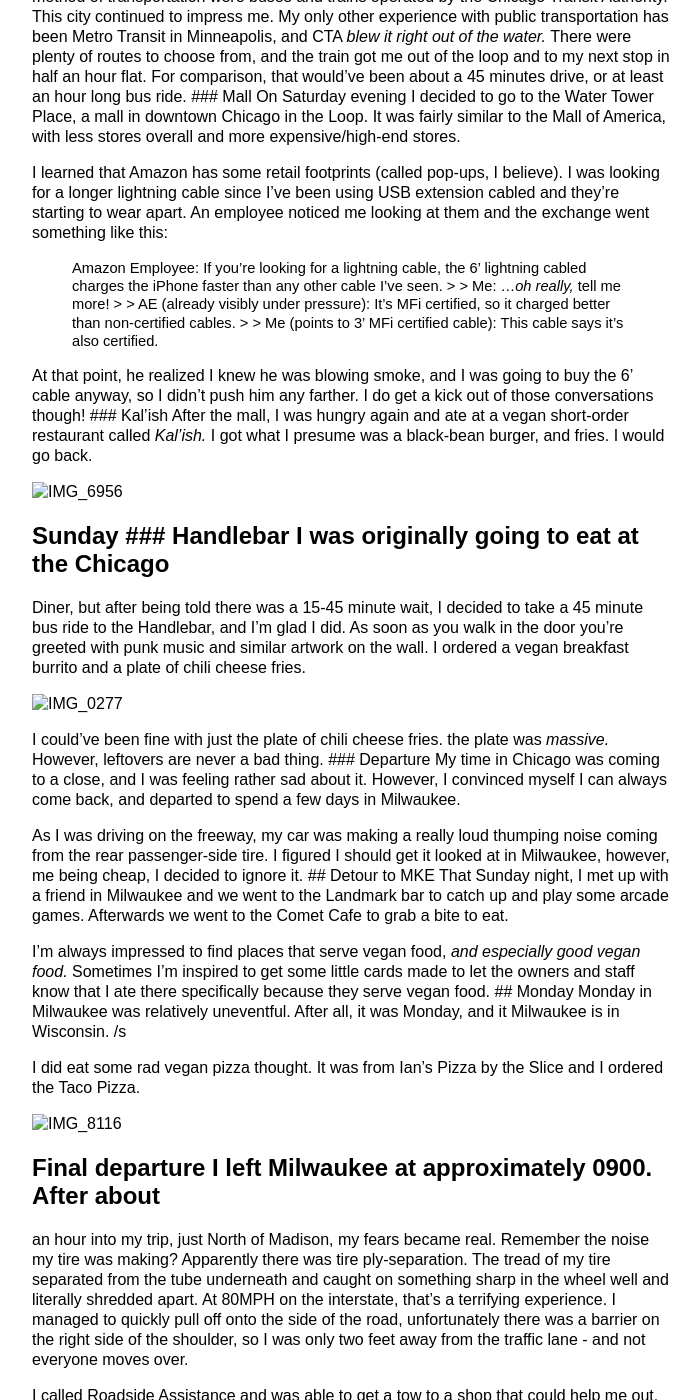
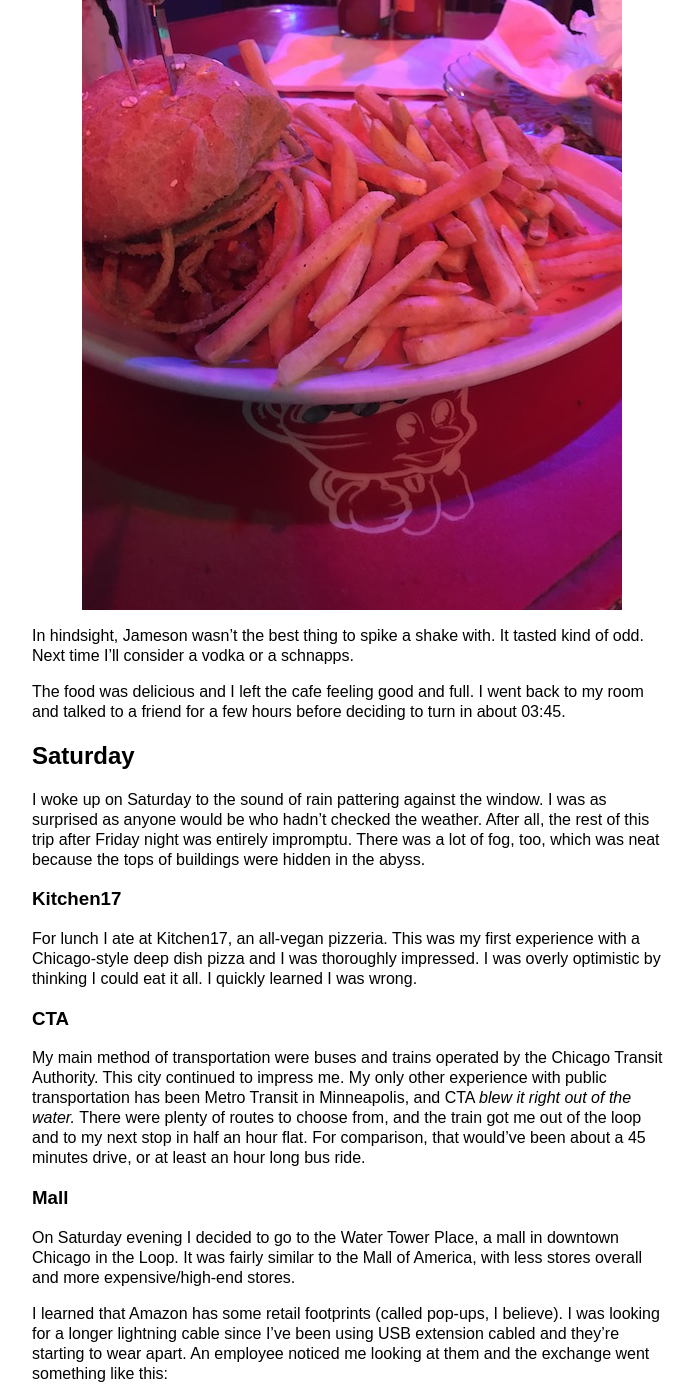
Before and after one commit to prplecake/jrgnsn.net, a Jekyll site: the page built from _posts/2017-11-11-Trip-to-Chicago.md, in a window 1280 px wide and 1400 px high, scrolled down 1365 px. Shown: the whole window, without its empty margins (128-828 px from the left). Built offline with Jekyll 4.4.1, drawn with Linux system fonts in a browser that asks for light colours; some of the changed text lies outside the part shown.

Commit message:
Fixed post formatting

```diff
--- a/_posts/2017-11-11-Trip-to-Chicago.md
+++ b/_posts/2017-11-11-Trip-to-Chicago.md
@@ -4,13 +4,17 @@ title: Trip to Chicago
 ---
 
 *I went to Chicago over the weekend of 3 November 2017 to see the Used
-*play at Aragon Ballroom. Here is how things went down.*
+play at Aragon Ballroom. Here is how things went down.*
 
-## Friday ### MPLS >> Chicago I departed immediately after work on 3
-Nov. The trip itself was extremely uneventful (in the best possible
-ways) but the tollway kinda beat me up. I was expecting a toll or two,
-but I ended up spending about $10 in tolls on the way to Chicago. Next
-time I’m using an E-ZPass for sure.
+## Friday
+
+### MPLS >> Chicago
+
+I departed immediately after work on 3 Nov. The trip itself was
+extremely uneventful (in the best possible ways) but the tollway kinda
+beat me up. I was expecting a toll or two, but I ended up spending about
+$10 in tolls on the way to Chicago. Next time I’m using an E-ZPass for
+sure.
 
 Originally I was planning on sleeping in my car and driving back the day
 after. After getting to Chicago, I decided that was a silly idea and
@@ -26,7 +30,7 @@ joint venture between a company in Australia and Spain(?).
 
 ### The Used w/ Glassjaw @ Aragon Ballroom
 
-![IMG_9048-1](/content/images/2017/11/IMG_9048-1.JPG)
+![IMG_9048-1](/content/trip-to-chicago/IMG_9048-1.JPG)
 
 Since I got to Chicago a little later than expected I, unfortunately,
 missed most of Glassjaw as I arrived at the venue at approximately
@@ -38,20 +42,23 @@ The Used put on a great show. Something about the Used and how they
 interact with the crowd seems to make everyone feel like they can be
 themselves. I even moved around a little bit! I had a great time.
 
-### My After Party After the show, I felt a little lost in a new city. I
-wasn’t very familiar with the area around the ballroom and my Lyft
-driver mentioned it wasn’t a very nice neighborhood anyway. I decided to
-go back to my hotel to get my bearings and do some research. I was very
-hungry and I found a place called *Pick Me Up Cafe*. They have a lot of
-specific vegan options on their menu, I wanted one of each, however
-after consulting the server, she talked me out of it as the servings
-were large. *She was right.* Here’s what I ordered (all vegan, of
-course):
+### My After Party
 
-* Mozzarella sticks Seitan Sloppy Joe with onion rings on top and (very
-* peppery) fries on the side a strawberry shake spiked with Jameson.
+After the show, I felt a little lost in a new city. I wasn’t very
+familiar with the area around the ballroom and my Lyft driver mentioned
+it wasn’t a very nice neighborhood anyway. I decided to go back to my
+hotel to get my bearings and do some research. I was very hungry and I
+found a place called *Pick Me Up Cafe*. They have a lot of specific
+vegan options on their menu, I wanted one of each, however after
+consulting the server, she talked me out of it as the servings were
+large. *She was right.* Here’s what I ordered (all vegan, of course):
 
-![IMG_0252](/content/images/2017/11/IMG_0252.JPG)
+* Mozzarella sticks
+* Seitan Sloppy Joe with onion rings on top and (very
+peppery) fries on the side
+* a strawberry shake spiked with Jameson.
+
+![IMG_0252](/content/trip-to-chicago/IMG_0252.JPG)
 
 In hindsight, Jameson wasn't the best thing to spike a shake with. It
 tasted kind of odd. Next time I'll consider a vodka or a schnapps.
@@ -60,25 +67,36 @@ The food was delicious and I left the cafe feeling good and full. I went
 back to my room and talked to a friend for a few hours before deciding
 to turn in about 03:45.
 
-## Saturday I woke up on Saturday to the sound of rain pattering against
-the window. I was as surprised as anyone would be who hadn't checked the
-weather. After all, the rest of this trip after Friday night was
-entirely impromptu. There was a lot of fog, too, which was neat because
-the tops of buildings were hidden in the abyss.  ### Kitchen17 For lunch
-I ate at Kitchen17, an all-vegan pizzeria. This was my first experience
-with a Chicago-style deep dish pizza and I was thoroughly impressed. I
-was overly optimistic by thinking I could eat it all. I quickly learned
-I was wrong. ### CTA My main method of transportation were buses and
-trains operated by the Chicago Transit Authority. This city continued to
-impress me. My only other experience with public transportation has been
-Metro Transit in Minneapolis, and CTA *blew it right out of the water.*
-There were plenty of routes to choose from, and the train got me out of
-the loop and to my next stop in half an hour flat. For comparison, that
-would've been about a 45 minutes drive, or at least an hour long bus
-ride. ### Mall On Saturday evening I decided to go to the Water Tower
-Place, a mall in downtown Chicago in the Loop. It was fairly similar to
-the Mall of America, with less stores overall and more
-expensive/high-end stores.
+## Saturday
+
+I woke up on Saturday to the sound of rain pattering against the window.
+I was as surprised as anyone would be who hadn't checked the weather.
+After all, the rest of this trip after Friday night was entirely
+impromptu. There was a lot of fog, too, which was neat because the tops
+of buildings were hidden in the abyss.
+
+### Kitchen17
+
+For lunch I ate at Kitchen17, an all-vegan pizzeria. This was my first
+experience with a Chicago-style deep dish pizza and I was thoroughly
+impressed. I was overly optimistic by thinking I could eat it all. I
+quickly learned I was wrong.
+
+### CTA
+
+My main method of transportation were buses and trains operated by the
+Chicago Transit Authority. This city continued to impress me. My only
+other experience with public transportation has been Metro Transit in
+Minneapolis, and CTA *blew it right out of the water.* There were plenty
+of routes to choose from, and the train got me out of the loop and to my
+next stop in half an hour flat. For comparison, that would've been about
+a 45 minutes drive, or at least an hour long bus ride.
+
+### Mall
+
+On Saturday evening I decided to go to the Water Tower Place, a mall in
+downtown Chicago in the Loop. It was fairly similar to the Mall of
+America, with less stores overall and more expensive/high-end stores.
 
 I learned that Amazon has some retail footprints (called pop-ups, I
 believe). I was looking for a longer lightning cable since I've been
@@ -88,64 +106,86 @@ this:
 
 > Amazon Employee: If you're looking for a lightning cable, the 6'
 lightning cabled charges the iPhone faster than any other cable I've
-seen. >  > Me: ...*oh really,* tell me more! >  > AE (already visibly
-under pressure): It's MFi certified, so it charged better than
-non-certified cables. >  > Me (points to 3' MFi certified cable): This
-cable says it's also certified.
+seen.
+>
+> Me: ...*oh really,* tell me more!
+>
+> AE (already visibly under pressure): It's MFi certified, so it charged
+better than non-certified cables.
+>
+> Me (points to 3' MFi certified cable): This cable says it's also
+certified.
 
 At that point, he realized I knew he was blowing smoke, and I was going
 to buy the 6' cable anyway, so I didn't push him any farther. I do get a
-kick out of those conversations though! ### Kal’ish After the mall, I
-was hungry again and ate at a vegan short-order restaurant called
-*Kal'ish.* I got what I presume was a black-bean burger, and fries. I
-would go back.
+kick out of those conversations though!
 
-![IMG_6956](/content/images/2017/11/IMG_6956.JPG)
+### Kal’ish
 
-## Sunday ### Handlebar I was originally going to eat at the Chicago
-Diner, but after being told there was a 15-45 minute wait, I decided to
-take a 45 minute bus ride to the Handlebar, and I'm glad I did. As soon
-as you walk in the door you're greeted with punk music and similar
-artwork on the wall. I ordered a vegan breakfast burrito and a plate of
-chili cheese fries.
+After the mall, I was hungry again and ate at a vegan short-order
+restaurant called *Kal'ish.* I got what I presume was a black-bean
+burger, and fries. I would go back.
 
-![IMG_0277](/content/images/2017/11/IMG_0277.JPG)
+![IMG_6956](/content/trip-to-chicago/IMG_6956.JPG)
+
+## Sunday
+
+### Handlebar
+
+I was originally going to eat at the Chicago Diner, but after being told
+there was a 15-45 minute wait, I decided to take a 45 minute bus ride to
+the Handlebar, and I'm glad I did. As soon as you walk in the door
+you're greeted with psunk music and similar artwork on the wall. I
+ordered a vegan breakfast burrito and a plate of chili cheese fries.
+
+![IMG_0277](/content/trip-to-chicago/IMG_0277.JPG)
 
 I could've been fine with just the plate of chili cheese fries. the
-plate was *massive.* However, leftovers are never a bad thing. ###
-Departure My time in Chicago was coming to a close, and I was feeling
-rather sad about it. However, I convinced myself I can always come back,
-and departed to spend a few days in Milwaukee.
+plate was *massive.* However, leftovers are never a bad thing.
+
+### Departure
+
+My time in Chicago was coming to a close, and I was feeling rather sad
+about it. However, I convinced myself I can always come back, and
+departed to spend a few days in Milwaukee.
 
 As I was driving on the freeway, my car was making a really loud
 thumping noise coming from the rear passenger-side tire. I figured I
 should get it looked at in Milwaukee, however, me being cheap, I decided
-to ignore it.  ## Detour to MKE That Sunday night, I met up with a
-friend in Milwaukee and we went to the Landmark bar to catch up and play
-some arcade games. Afterwards we went to the Comet Cafe to grab a bite
-to eat.
+to ignore it.
+
+## Detour to MKE
+
+That Sunday night, I met up with a friend in Milwaukee and we went to
+the Landmark bar to catch up and play some arcade games. Afterwards we
+went to the Comet Cafe to grab a bite to eat.
 
 I'm always impressed to find places that serve vegan food, *and
 especially good vegan food.* Sometimes I'm inspired to get some little
 cards made to let the owners and staff know that I ate there
-specifically because they serve vegan food. ## Monday Monday in
-Milwaukee was relatively uneventful. After all, it was Monday, and it
-Milwaukee is in Wisconsin. /s
+specifically because they serve vegan food.
+
+## Monday
+
+Monday in Milwaukee was relatively uneventful. After all, it was Monday,
+and it Milwaukee is in Wisconsin. /s
 
 I did eat some rad vegan pizza thought. It was from Ian's Pizza by the
 Slice and I ordered the Taco Pizza.
 
-![IMG_8116](/content/images/2017/11/IMG_8116.JPG)
+![IMG_8116](/content/trip-to-chicago/IMG_8116.JPG)
 
-## Final departure I left Milwaukee at approximately 0900. After about
-an hour into my trip, just North of Madison, my fears became real.
-Remember the noise my tire was making? Apparently there was tire
-ply-separation. The tread of my tire separated from the tube underneath
-and caught on something sharp in the wheel well and literally shredded
-apart. At 80MPH on the interstate, that's a terrifying experience. I
-managed to quickly pull off onto the side of the road, unfortunately
-there was a barrier on the right side of the shoulder, so I was only two
-feet away from the traffic lane - and not everyone moves over.
+## Final departure
+
+I left Milwaukee at approximately 0900. After about an hour into my
+trip, just North of Madison, my fears became real. Remember the noise my
+tire was making? Apparently there was tire ply-separation. The tread of
+my tire separated from the tube underneath and caught on something sharp
+in the wheel well and literally shredded apart. At 80MPH on the
+interstate, that's a terrifying experience. I managed to quickly pull
+off onto the side of the road, unfortunately there was a barrier on the
+right side of the shoulder, so I was only two feet away from the traffic
+lane - and not everyone moves over.
 
 I called Roadside Assistance and was able to get a tow to a shop that
 could help me out. The first shop we went to was booked for almost a
@@ -153,12 +193,14 @@ week out - that wasn't going to be acceptable. Thankfully the tow truck
 driver was able to get my ride and I to a shop closer to Madison that
 would be able to help me out the same day.
 
-![IMG_2192](/content/images/2017/11/IMG_2192.JPG)
+![IMG_2192](/content/trip-to-chicago/IMG_2192.JPG)
 
-![IMG_3926](/content/images/2017/11/IMG_3926.JPG)
+![IMG_3926](/content/trip-to-chicago/IMG_3926.JPG)
 
-## Final Thoughts I liked Chicago, a lot. I almost fell in love, but
-after being back in Minneapolis, I'm reminded why I like it here.
+## Final Thoughts
+
+I liked Chicago, a lot. I almost fell in love, but after being back in
+Minneapolis, I'm reminded why I like it here.
 
 My final impression of Chicago is this: I think I would like to live
 there someday, but that day isn't today, and I doubt it will be that day
```
